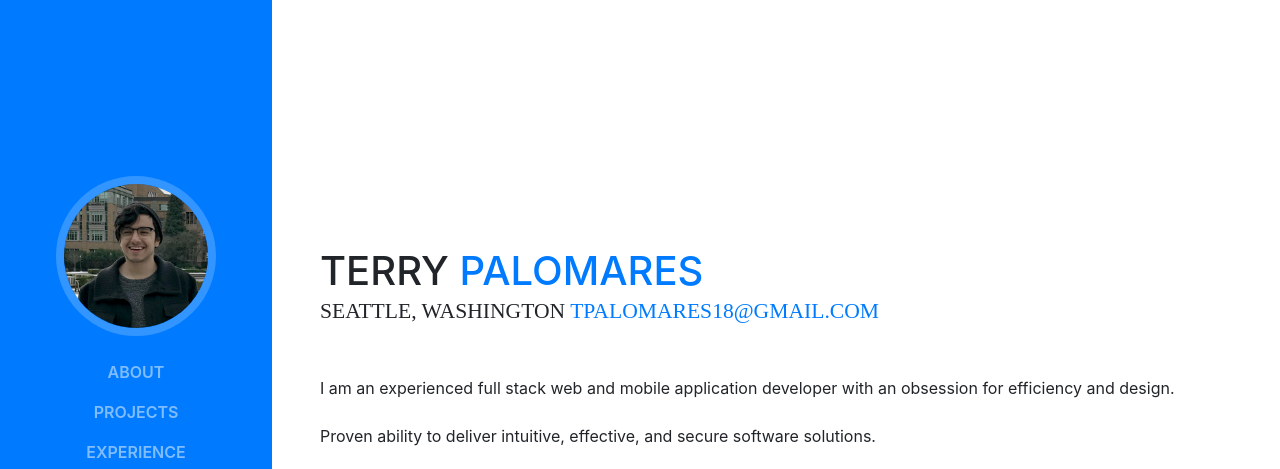
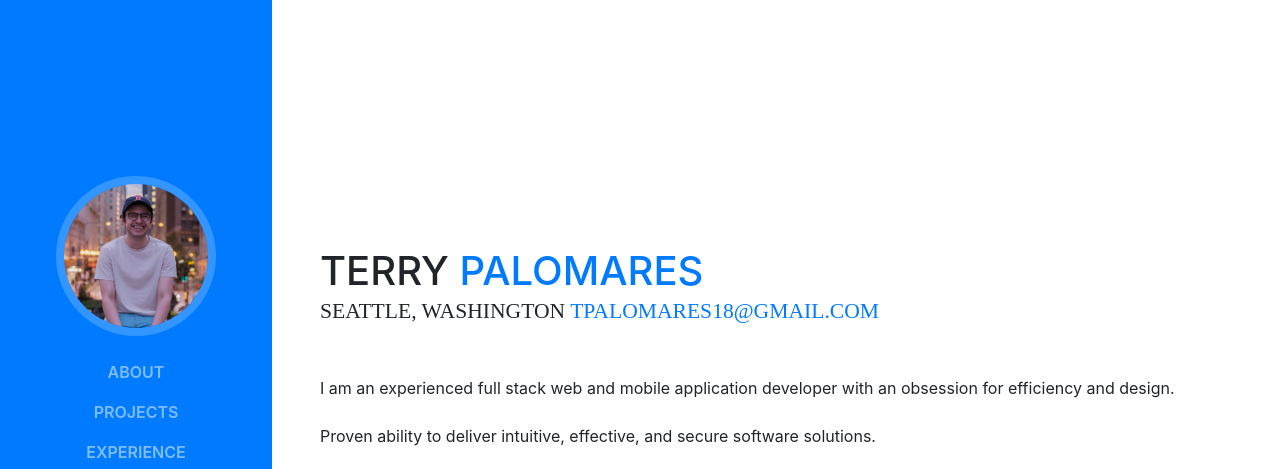
Before and after one commit to terrypalo/terrypalo.github.io, a website with bundled scripts: page index.html in a window 1280 px wide. Shown: the top 469 px of the page. Built offline with nearby package versions, Linux system fonts and the light colour scheme; a web font is replaced by a local one.

Commit message:
Update profile picture

```diff
--- a/index.html
+++ b/index.html
@@ -41,7 +41,7 @@
       <a class="navbar-brand js-scroll-trigger" href="#page-top">
         <span class="d-block d-lg-none">Terry Palomares</span>
         <span class="d-none d-lg-block">
-          <img class="img-fluid img-profile rounded-circle mx-auto mb-2" src="img/profile2.jpg" alt="">
+          <img class="img-fluid img-profile rounded-circle mx-auto mb-2" src="img/profile7.jpg" alt="">
         </span>
       </a>
       <button class="navbar-toggler" type="button" data-toggle="collapse" data-target="#navbarSupportedContent" aria-controls="navbarSupportedContent" aria-expanded="false" aria-label="Toggle navigation">
```
Also changed, not shown: img/profile7.jpg (added).
